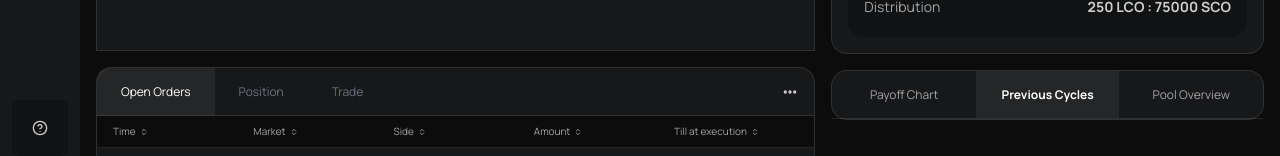
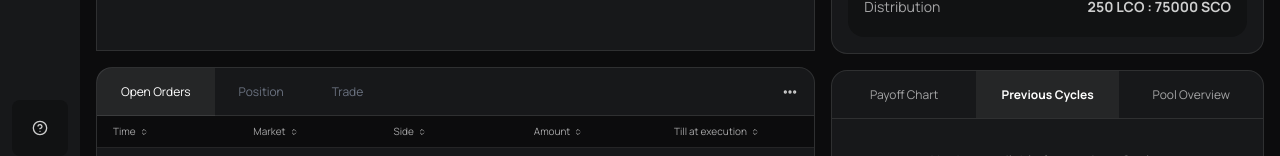
Before and after one commit to Drago-Spidey/kana-labs, a Next.js app: page /kana-labs/Page/OPerps in a window 1280 px wide. Both pictures are taken after a click on the element "Previous Cycles". Shown: the part 644-800 px from the top of the page. Built offline with nearby package versions, Linux system fonts and the light colour scheme.

Commit message:
Content added for pool overview

```diff
--- a/src/app/components/widget/PayoffChart.tsx
+++ b/src/app/components/widget/PayoffChart.tsx
@@ -132,6 +132,11 @@ const PayoffChart = () => {
         </div>
       </div>
     )}
+    {(activeTab === "previousCycles" || activeTab === "poolOverview") && (
+        <div className="flex flex-col items-center justify-center w-full p-8">
+          <span className="text-white/80 text-sm">No data available for {activeTab.replace(/([A-Z])/g, ' $1')}</span>
+        </div>
+      )}
   </div>
 
   );
```
